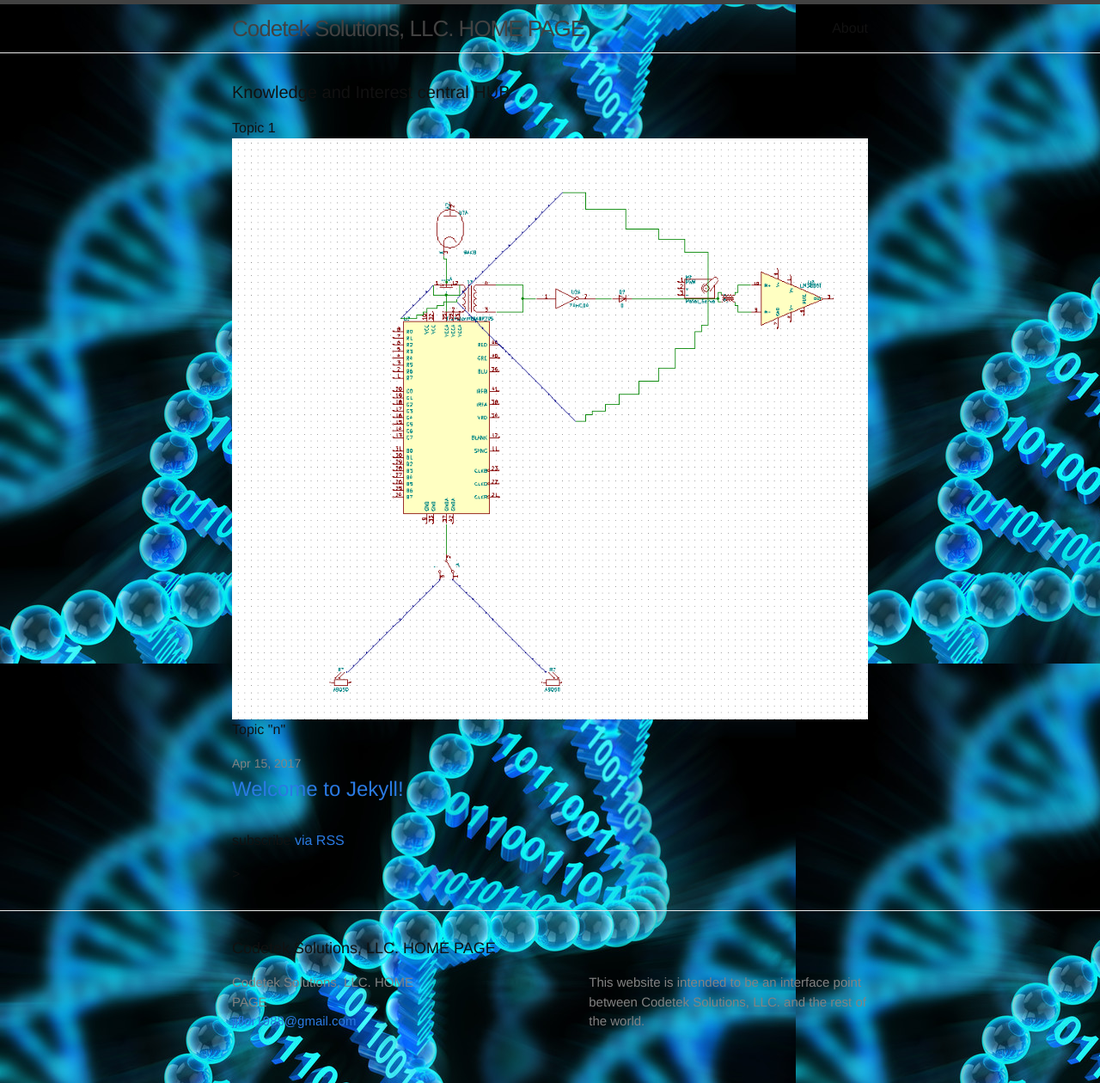
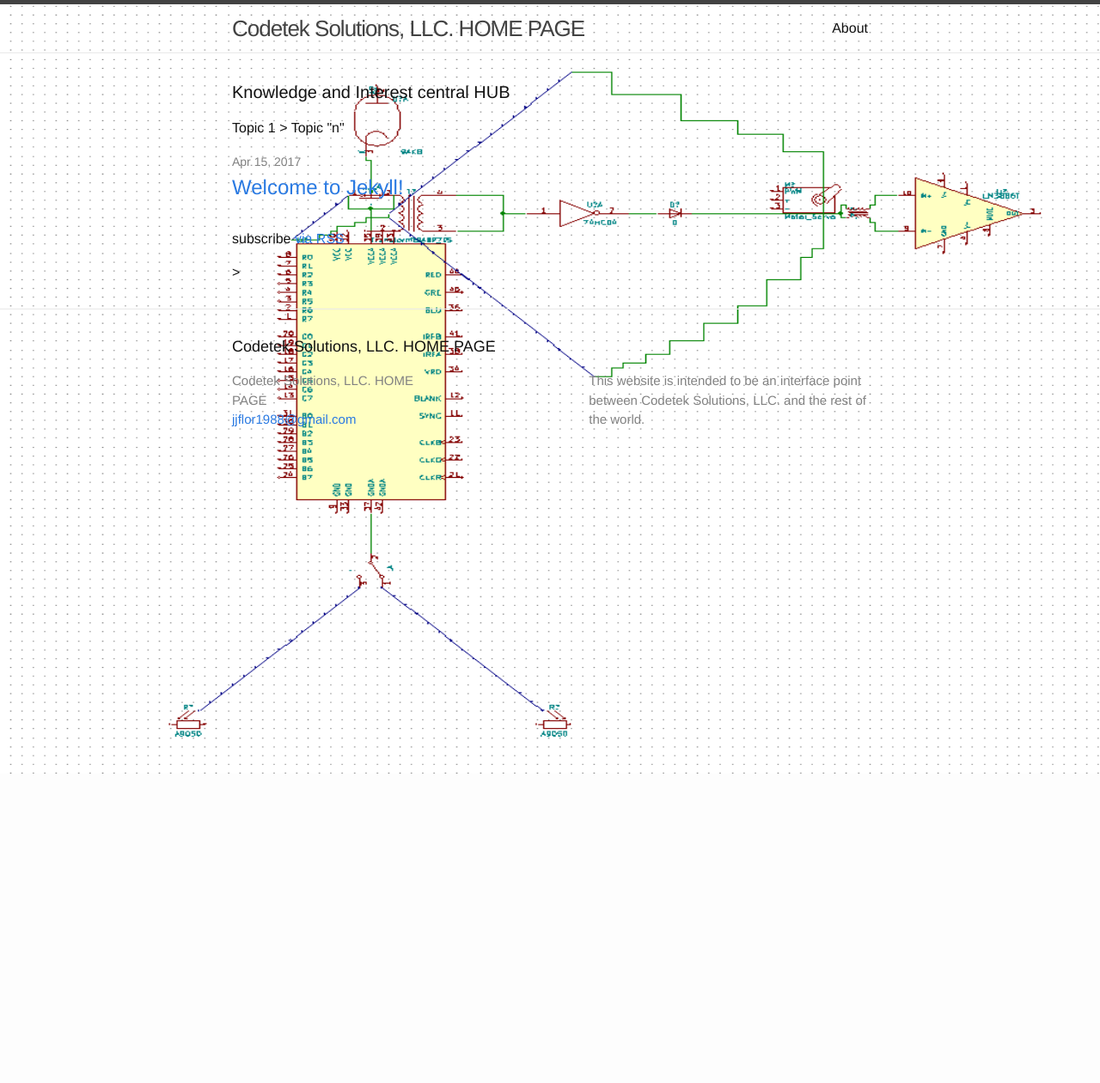
Before and after one commit to nitsu121/nitsu121.github.io, a Jekyll site: the page built from index.html, in a window 1280 px wide. Shown: the whole page at 86% size. Built offline with Jekyll 4.4.1, drawn with Linux system fonts in a browser that asks for light colours; after the commit the page ends 900 px from its top, so only the background shows below that.

Commit message:
Working on background.

```diff
--- a/index.html
+++ b/index.html
@@ -3,6 +3,24 @@ layout: default
 ---
 
 <html>
+
+	<head>
+		<!-- CSS -->
+		<style type="text/css">
+			html,
+			body {
+			height: 100%;
+			}
+
+			body {
+			background-image: url(web_archer.PNG);
+			background-repeat: no-repeat;
+			background-size: 100% 100%;
+			}
+		</style>
+
+
+	</head>
 
 	<body background="dna_img.jpg">
 
@@ -16,7 +34,7 @@ layout: default
 
 
 
-				<img src="web_archer.PNG" alt="web archer">
+				<! <img src="web_archer.PNG" alt="web archer"> >
 
 
 
```
